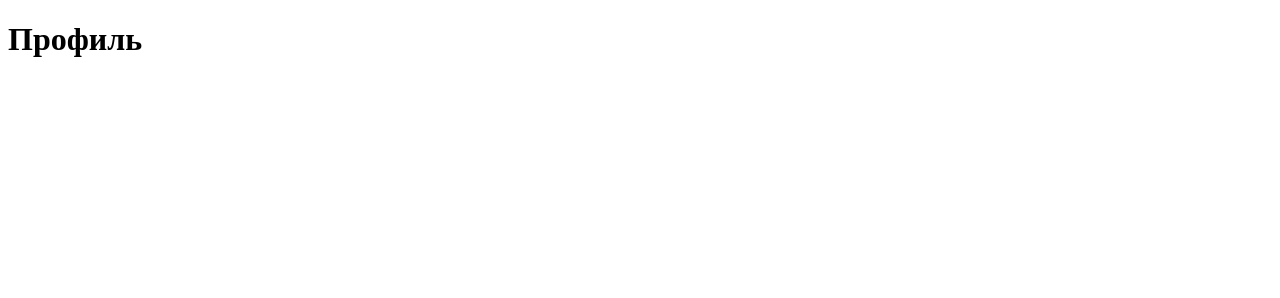
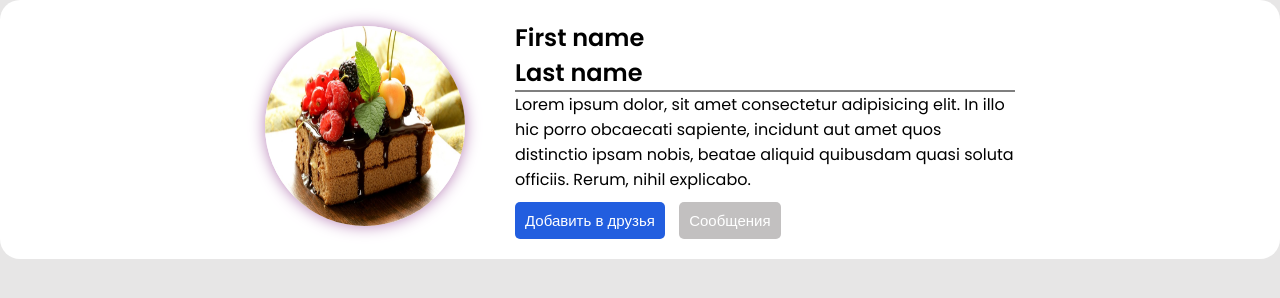
Before and after one commit to ZeroB1t/Profile, a plain HTML site: page index.html in a window 1280 px wide. Drawn offline with Linux system fonts and the light colour scheme.

Commit message:
Сверстал аватарку, имя и фамилию, статус и кнопки

```diff
--- a/css/style.css
+++ b/css/style.css
@@ -0,0 +1,71 @@
+@import url('https://fonts.googleapis.com/css2?family=Poppins:wght@400;600&display=swap');
+*{
+    margin: 0;
+    padding: 0;
+}
+
+button,
+button:active,
+button:focus  {
+  border:none;
+  cursor: pointer;
+}
+
+body{
+    font-family: 'Poppins', sans-serif;
+    background-color: #e7e6e6;
+}
+
+.avatar{
+    width: 200px;
+    height: 200px;
+    border-radius: 50%;
+    box-shadow: 0 0 15px #b67fb6;
+}
+
+.profile{
+    display: flex;
+    justify-content: center;
+    align-items: center;
+    background-color: #ffffff;
+    border-radius: 20px;
+    padding: 20px 0 20px 0;
+}
+
+.profile-text{
+    margin-left: 50px;
+}
+
+.profile-status{
+    width: 500px;
+    border-top: solid 2px hsl(0, 0%, 0%, 50%);
+}
+
+.profile-btn{
+    margin-top: 10px;
+}
+
+.btn{
+    padding: 10px;
+    font-size: 15px;
+    color: #ffffff;
+    border-radius: 5px;
+    transition: background-color 0.5s ease;
+}
+
+.friends{
+    background-color: #225edf
+}
+
+.friends:hover{
+    background-color: #1a53ce;
+}
+
+.messages{
+    background-color: #c2c0c0;
+    margin-left: 10px;
+}
+
+.messages:hover{
+    background-color: #ada8a8;
+}
--- a/index.html
+++ b/index.html
@@ -7,6 +7,25 @@
     <link rel="stylesheet" href="css/style.css">
 </head>
 <body>
-    <h1>Профиль</h1>
+    <head>
+        <div class="profile">
+            <div class="img-profile">
+                <img src="img/avatarka.jpg" alt="Фото профиля" class="avatar">
+            </div>
+            <div class="profile-text">
+                <div class="profile-name">
+                    <h2>First name</h2>
+                    <h2>Last name</h2>
+                </div>
+                <div class="profile-status">
+                    <p>Lorem ipsum dolor, sit amet consectetur adipisicing elit. In illo hic porro obcaecati sapiente, incidunt aut amet quos distinctio ipsam nobis, beatae aliquid quibusdam quasi soluta officiis. Rerum, nihil explicabo.</p>
+                </div>
+                <div class="profile-btn">
+                    <button class="btn friends">Добавить в друзья</button>
+                    <button class="btn messages">Сообщения</button>
+                </div>
+            </div>
+        </div>
+    </head>
 </body>
 </html>
```
Also changed, not shown: img/avatarka.jpg (added).
